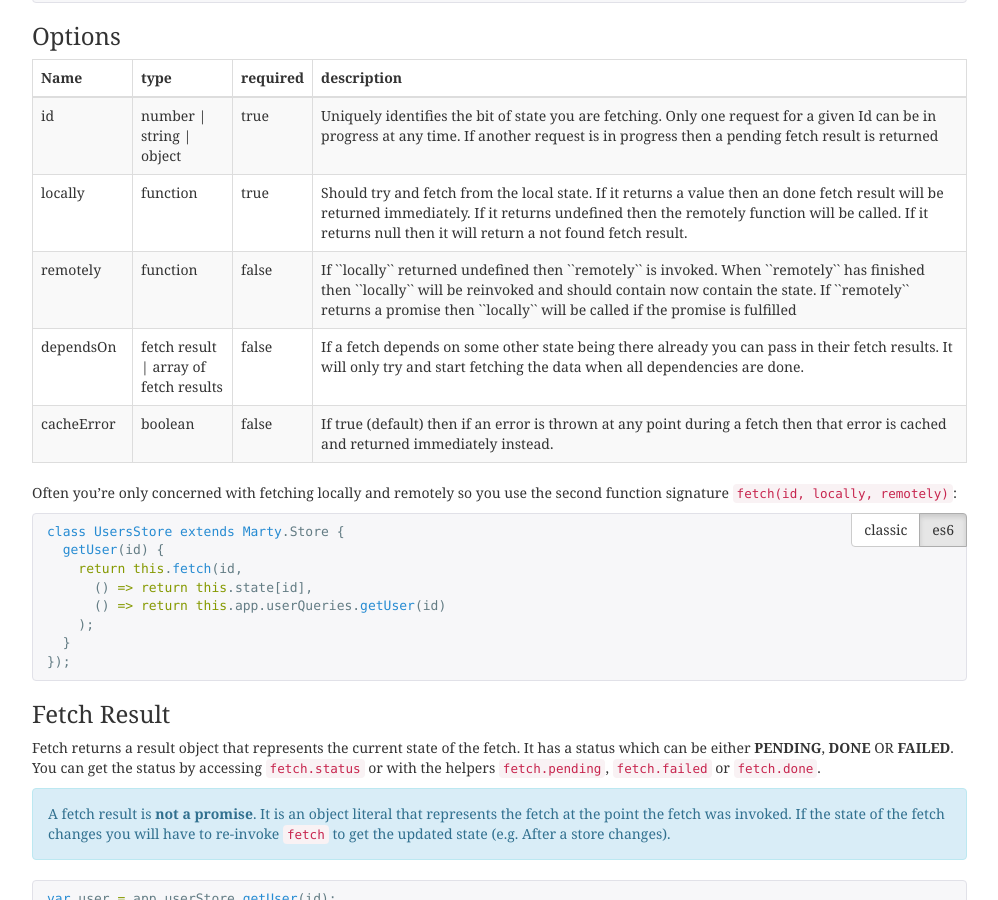
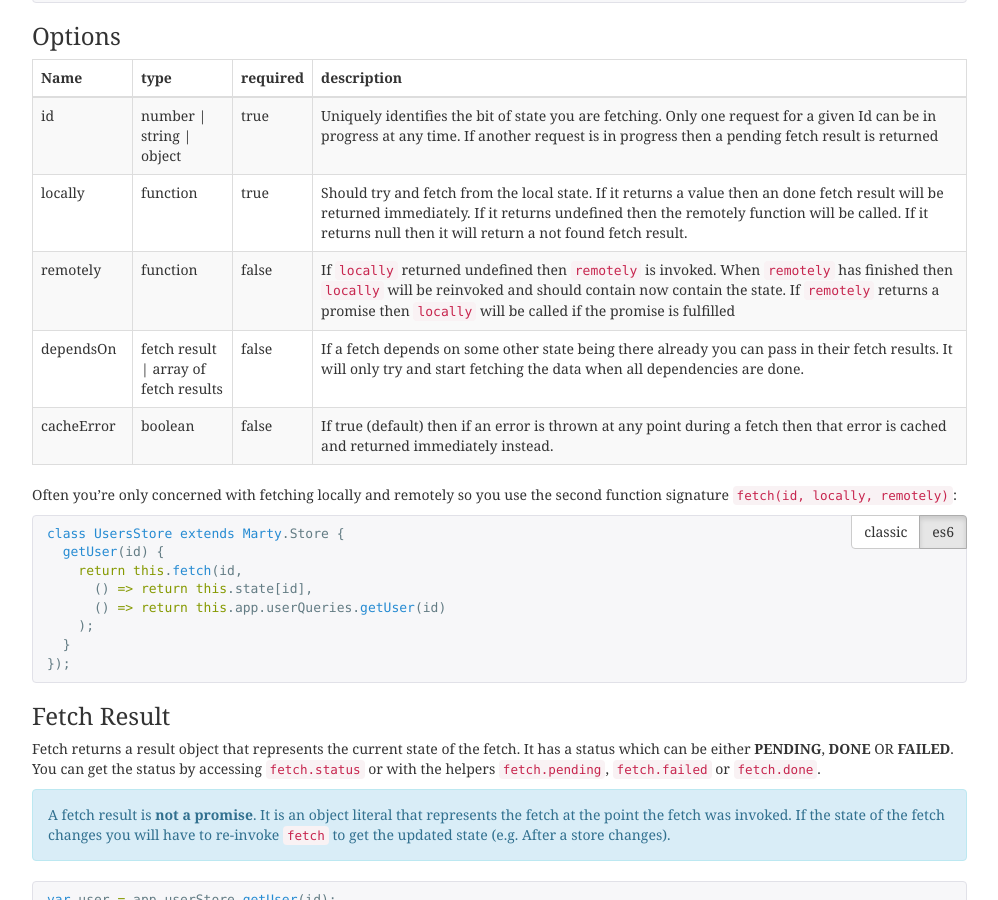
Before and after one commit to alsuper114/marty, a Jekyll site: the page built from docs/_api/stores/index.md, in a window 1280 px wide and 900 px high, scrolled down 3300 px. Shown: the whole window, without its empty margins (243-1241 px from the left). Built offline with Jekyll 4.4.1, drawn with Linux system fonts in a browser that asks for light colours; nearby versions of some CDN libraries; Markdown is read by kramdown in place of the engine named in the settings; some of the changed text lies outside the part shown.

```diff
--- a/docs/_api/stores/index.md
+++ b/docs/_api/stores/index.md
@@ -285,7 +285,7 @@ when.all([foo, bar], {
 });
 {% endhighlight %}
 
-<h3>Options</h3>
+<h3 id="fetch-options">Options</h3>
 
 <table class="table table-bordered table-striped">
   <thead>
@@ -314,7 +314,7 @@ when.all([foo, bar], {
      <td>function</td>
      <td>false</td>
      <td>
-     If ``locally`` returned undefined then ``remotely`` is invoked. When ``remotely`` has finished then ``locally`` will be reinvoked and should contain now contain the state. If ``remotely`` returns a promise then ``locally`` will be called if the promise is fulfilled</td>
+     If <code>locally</code> returned undefined then <code>remotely</code> is invoked. When <code>remotely</code> has finished then <code>locally</code> will be reinvoked and should contain now contain the state. If <code>remotely</code> returns a promise then <code>locally</code> will be called if the promise is fulfilled</td>
    </tr>
    <tr>
      <td>dependsOn</td>
@@ -570,7 +570,7 @@ Should return the state of your store in a form that can be serialised to JSON.
 
 Expects the store to deserialize the dehydrated state and initialise the store. Used in conjunction with <a href="#dehydrate">dehydrate</a> for synchronising the state of a store on the server with its browser counterpart. If not implemented then Marty will call <code>this.replaceState(dehydratedState)</code>.
 
-<h2 id="waitFor">waitFor(*stores)</h2>
+<h2 id="waitFor">waitFor(...stores)</h2>
 
 If an action handler is dependent on another store having already processed the action they can wait for those stores to finish processing by calling <code>waitFor</code>. If you call <code>waitFor</code> with the stores you wish to wait for (or pass an array), it will stop execution of the current action handler, process all dependent action handlers and then continue execution of the original action handler.
 
```
Also changed, not shown: other parts of docs/_api/stores/index.md (+5 -1 lines).
